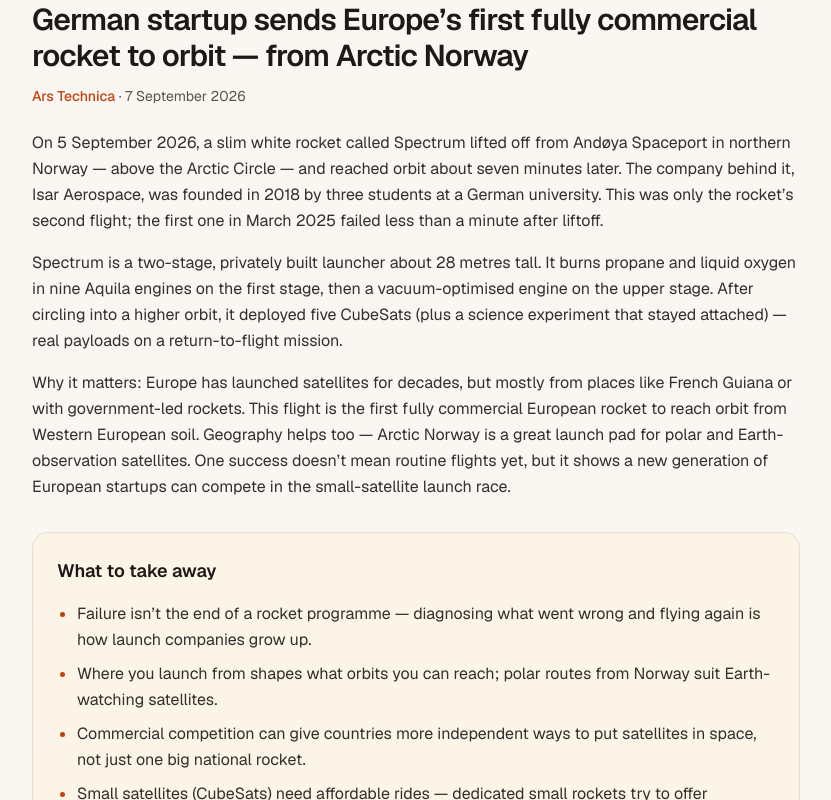
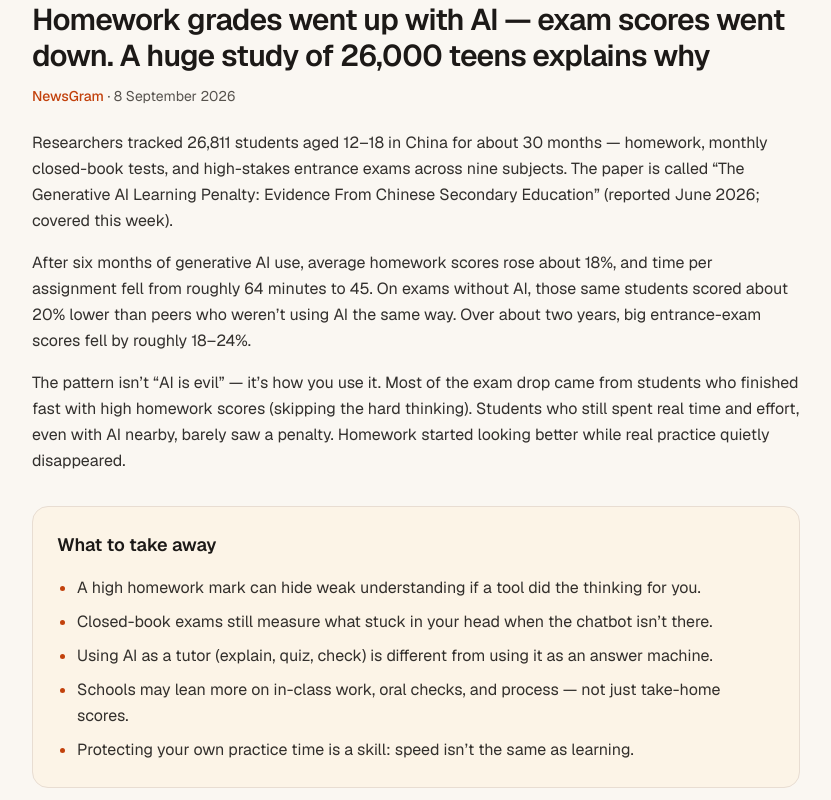
Before and after one commit to kongckk/family-site, a Next.js app: page / in a window 1280 px wide. Shown: the part 720-1520 px from the top of the page, without its empty margins (224-1055 px from the left). Built offline with nearby package versions, Linux system fonts and the light colour scheme.

Commit message:
Daily refresh: Tue 8 Sep calendar + AI homework learning-penalty story

```diff
--- a/src/content/calendar.ts
+++ b/src/content/calendar.ts
@@ -13,7 +13,7 @@
 
 /** Today's agenda from Google Calendar (Asia/Singapore). Titles + times only. */
 export const todayCalendar: CalendarDay = {
-  dateLabel: "Monday 7 September 2026",
+  dateLabel: "Tuesday 8 September 2026",
   timezone: "Asia/Singapore",
   events: [],
 };
--- a/src/content/dailyStory.ts
+++ b/src/content/dailyStory.ts
@@ -9,25 +9,25 @@
 
 /**
  * One top story for teens — curious, calm, educational.
- * Topic: Isar Aerospace Spectrum reaches orbit from Norway.
+ * Topic: Generative AI homework boost vs exam learning penalty.
  */
 export const dailyStory: DailyStory = {
   headline:
-    "German startup sends Europe’s first fully commercial rocket to orbit — from Arctic Norway",
-  sourceName: "Ars Technica",
+    "Homework grades went up with AI — exam scores went down. A huge study of 26,000 teens explains why",
+  sourceName: "NewsGram",
   sourceUrl:
-    "https://arstechnica.com/space/2026/09/german-company-becomes-first-in-europe-to-launch-fully-commercial-orbital-rocket/",
-  dateLabel: "7 September 2026",
+    "https://www.newsgram.com/education/2026/09/07/ai-homework-scores-exam-performance-study-china",
+  dateLabel: "8 September 2026",
   summary: [
-    "On 5 September 2026, a slim white rocket called Spectrum lifted off from Andøya Spaceport in northern Norway — above the Arctic Circle — and reached orbit about seven minutes later. The company behind it, Isar Aerospace, was founded in 2018 by three students at a German university. This was only the rocket’s second flight; the first one in March 2025 failed less than a minute after liftoff.",
-    "Spectrum is a two-stage, privately built launcher about 28 metres tall. It burns propane and liquid oxygen in nine Aquila engines on the first stage, then a vacuum-optimised engine on the upper stage. After circling into a higher orbit, it deployed five CubeSats (plus a science experiment that stayed attached) — real payloads on a return-to-flight mission.",
-    "Why it matters: Europe has launched satellites for decades, but mostly from places like French Guiana or with government-led rockets. This flight is the first fully commercial European rocket to reach orbit from Western European soil. Geography helps too — Arctic Norway is a great launch pad for polar and Earth-observation satellites. One success doesn’t mean routine flights yet, but it shows a new generation of European startups can compete in the small-satellite launch race.",
+    "Researchers tracked 26,811 students aged 12–18 in China for about 30 months — homework, monthly closed-book tests, and high-stakes entrance exams across nine subjects. The paper is called “The Generative AI Learning Penalty: Evidence From Chinese Secondary Education” (reported June 2026; covered this week).",
+    "After six months of generative AI use, average homework scores rose about 18%, and time per assignment fell from roughly 64 minutes to 45. On exams without AI, those same students scored about 20% lower than peers who weren’t using AI the same way. Over about two years, big entrance-exam scores fell by roughly 18–24%.",
+    "The pattern isn’t “AI is evil” — it’s how you use it. Most of the exam drop came from students who finished fast with high homework scores (skipping the hard thinking). Students who still spent real time and effort, even with AI nearby, barely saw a penalty. Homework started looking better while real practice quietly disappeared.",
   ],
   keyImplications: [
-    "Failure isn’t the end of a rocket programme — diagnosing what went wrong and flying again is how launch companies grow up.",
-    "Where you launch from shapes what orbits you can reach; polar routes from Norway suit Earth-watching satellites.",
-    "Commercial competition can give countries more independent ways to put satellites in space, not just one big national rocket.",
-    "Small satellites (CubeSats) need affordable rides — dedicated small rockets try to offer schedule control that huge rideshare flights can’t.",
-    "STEM careers aren’t only at NASA or ESA agencies: university founders and private engineering teams are rewriting spaceflight.",
+    "A high homework mark can hide weak understanding if a tool did the thinking for you.",
+    "Closed-book exams still measure what stuck in your head when the chatbot isn’t there.",
+    "Using AI as a tutor (explain, quiz, check) is different from using it as an answer machine.",
+    "Schools may lean more on in-class work, oral checks, and process — not just take-home scores.",
+    "Protecting your own practice time is a skill: speed isn’t the same as learning.",
   ],
 };
```
